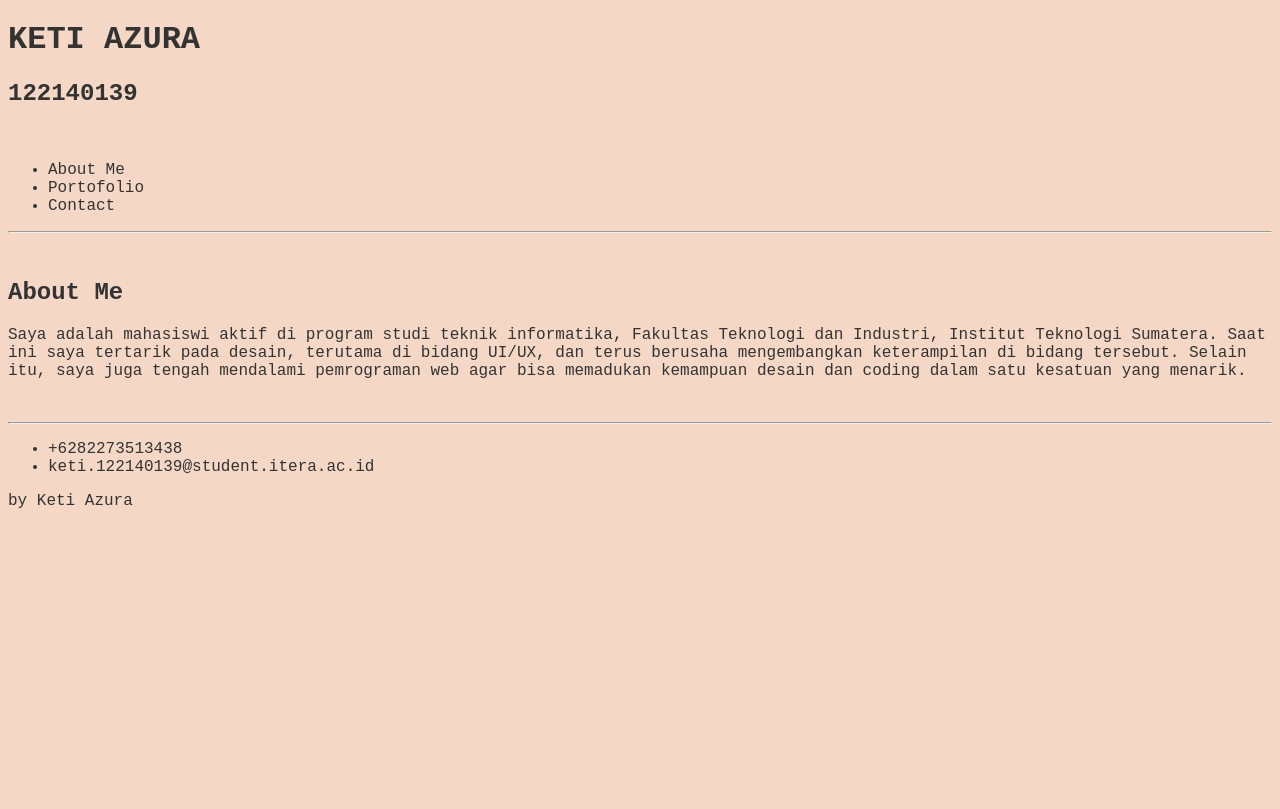
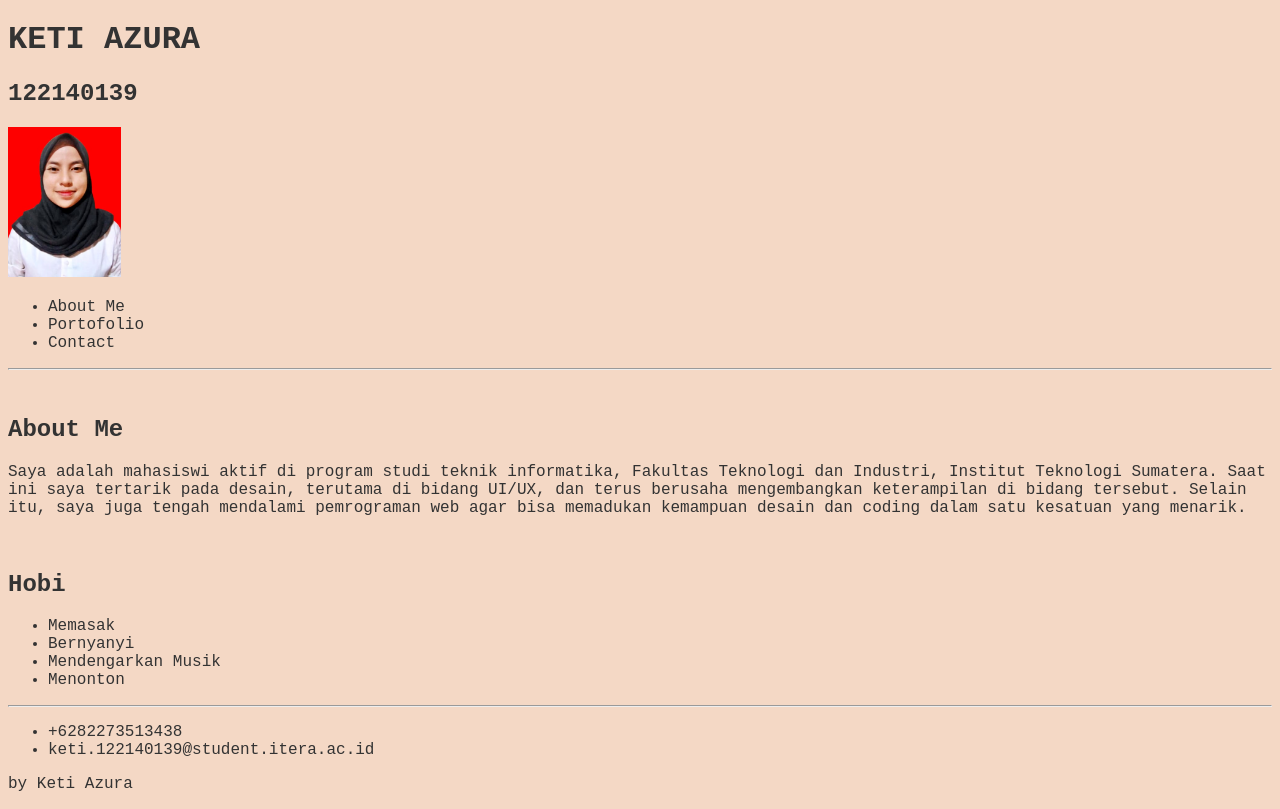
Before and after one commit to KetiAzura09/task_html, a plain HTML site: page index.html in a window 1280 px wide. Drawn offline with Linux system fonts and the light colour scheme.

Commit message:
revisi gambar

```diff
--- a/index.html
+++ b/index.html
@@ -19,7 +19,7 @@
         <div class="About Me">
             <h1>KETI AZURA</h1>
             <h2>122140139</h2>
-            <img src="KETI AZURA.jpg" alt="" srcset="" height="150">
+            <img src="assets/KETI AZURA.jpg" alt="" srcset="" height="150">
         </div>
     </header>
 
@@ -40,6 +40,14 @@
             Selain itu, saya juga tengah mendalami pemrograman web agar bisa memadukan kemampuan desain dan coding dalam satu kesatuan yang menarik.
         </p>
         <br>
+
+        <h2>Hobi</h2>
+        <ul>
+            <li>Memasak</li>
+            <li>Bernyanyi</li>
+            <li>Mendengarkan Musik</li>
+            <li>Menonton</li>
+        </ul>
     </main>
 
     <hr>
```
